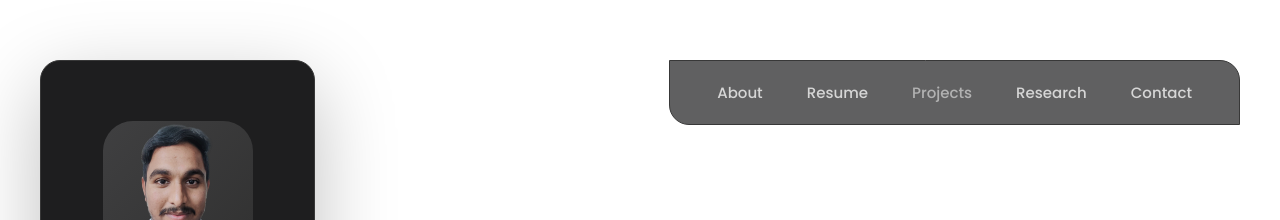
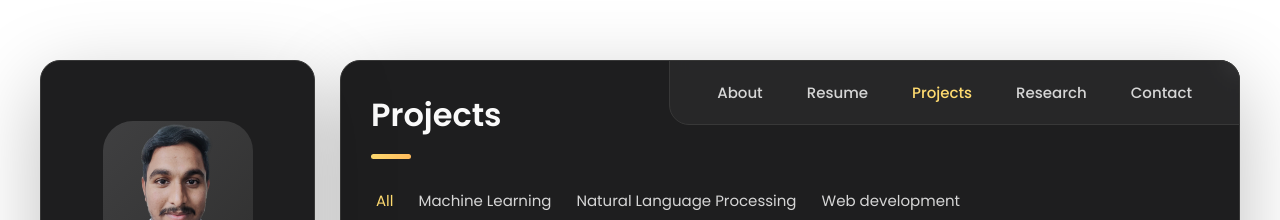
Before and after one commit to GUMMADIDALA-DILEEPCHANDU/Dileepchandu, a plain HTML site: page index.html in a window 1280 px wide. Both pictures are taken after a click on the button "Projects". Shown: the top 220 px of the page. Drawn offline with nearby package versions, Linux system fonts and the light colour scheme.

Commit message:
Update index.html

```diff
--- a/index.html
+++ b/index.html
@@ -542,10 +542,10 @@ Attained a commendable 93 percentile score, demonstrating strong aptitude and pr
         - #PORTFOLIO
       -->
 
-      <article class="portfolio" data-page="portfolio">
+      <article class="portfolio" data-page="projects">
 
         <header>
-          <h2 class="h2 article-title">Portfolio</h2>
+          <h2 class="h2 article-title">Projects</h2>
         </header>
 
         <section class="projects">
```
